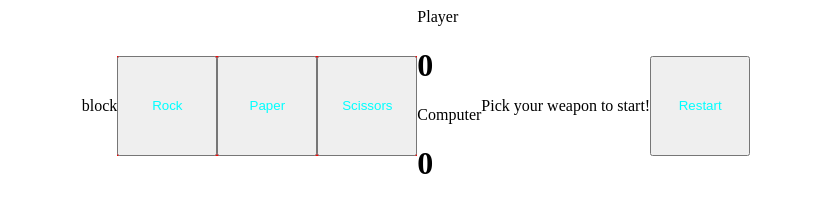
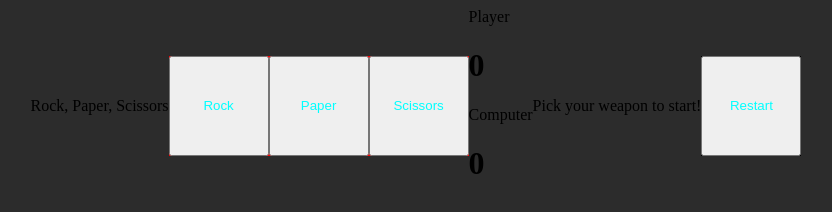
Before and after one commit to JaeGif/rock-paper-scissors-js, a plain HTML site: page index.html in a window 1280 px wide. Shown: the whole page, without its empty margins (224-1056 px from the left). Drawn offline with Linux system fonts and the light colour scheme.

Commit message:
styling it up

```diff
--- a/index.html
+++ b/index.html
@@ -10,7 +10,7 @@
 </head>
     <body>
         <div>
-            block
+            Rock, Paper, Scissors
         </div>
         <div class = "button-container">
             <button class = "button" id = 'rock' type="button">Rock</button>
--- a/styles.css
+++ b/styles.css
@@ -2,11 +2,12 @@ body {
     display: flex;
     justify-content: center;
     align-items: center;
+    background-color: rgb(44, 44, 44);
 }
 
 .button-container {
     display: flex;
-    justify-content: center;
+    justify-content: space-between;
     align-items: center;
     background-color: red;
 }
@@ -15,3 +16,7 @@ button {
     height: 100px;
     width: 100px;
 }
+
+.reload-container {
+    background-color: black;
+}
```
